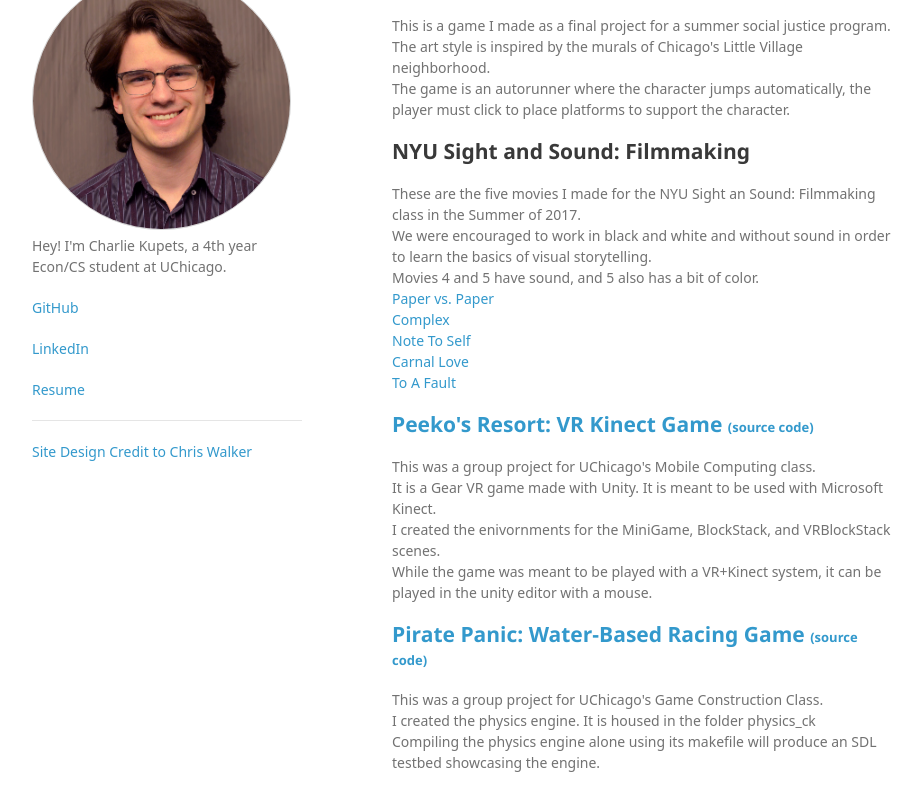
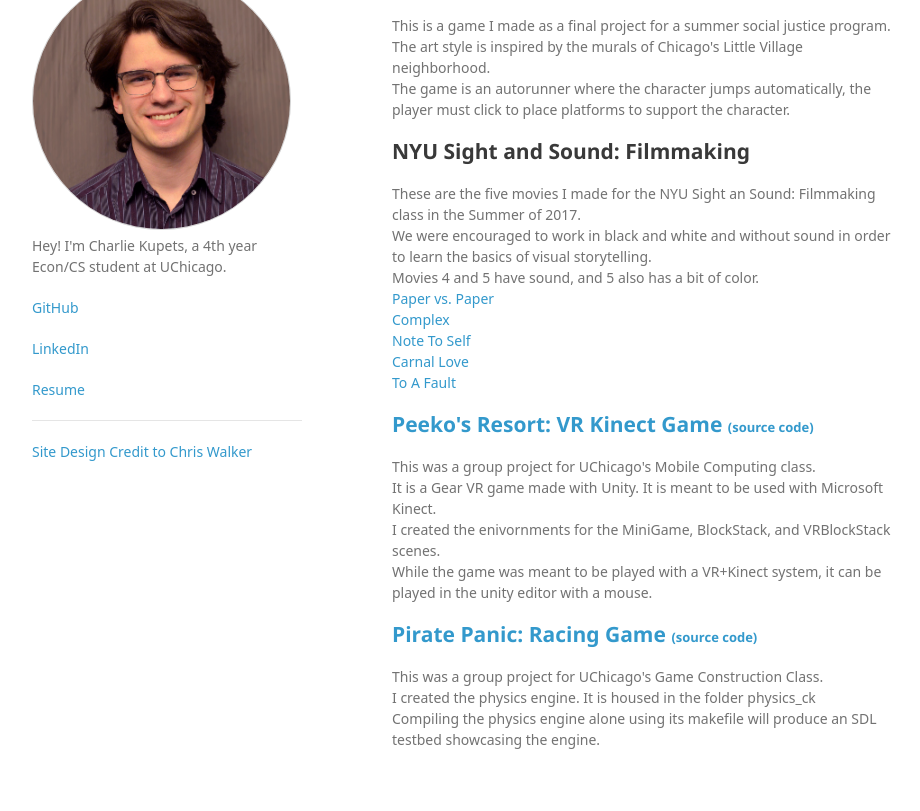
Before and after one commit to CKupets/CKupets.github.io, a plain HTML site: page index.html in a window 1280 px wide. Shown: the part 137-948 px from the top of the page, without its empty margins (178-1098 px from the left). After the commit the page ends 925 px from the top, so only its background shows below. Drawn offline with Linux system fonts and the light colour scheme; a web font is replaced by a local one.

Commit message:
removed joke

```diff
--- a/index.html
+++ b/index.html
@@ -84,7 +84,7 @@
 
           <div class="project">
                 <h2>
-                    <a href="https://github.com/VjiaoBlack/codename-ted" target="_blank">Pirate Panic: Water-Based Racing Game</a>
+                    <a href="https://github.com/VjiaoBlack/codename-ted" target="_blank">Pirate Panic: Racing Game</a>
                     <a class="source_link" href="https://github.com/VjiaoBlack/codename-ted" target="_blank">(source code)</a>
                 </h2>
                 <p>
```
